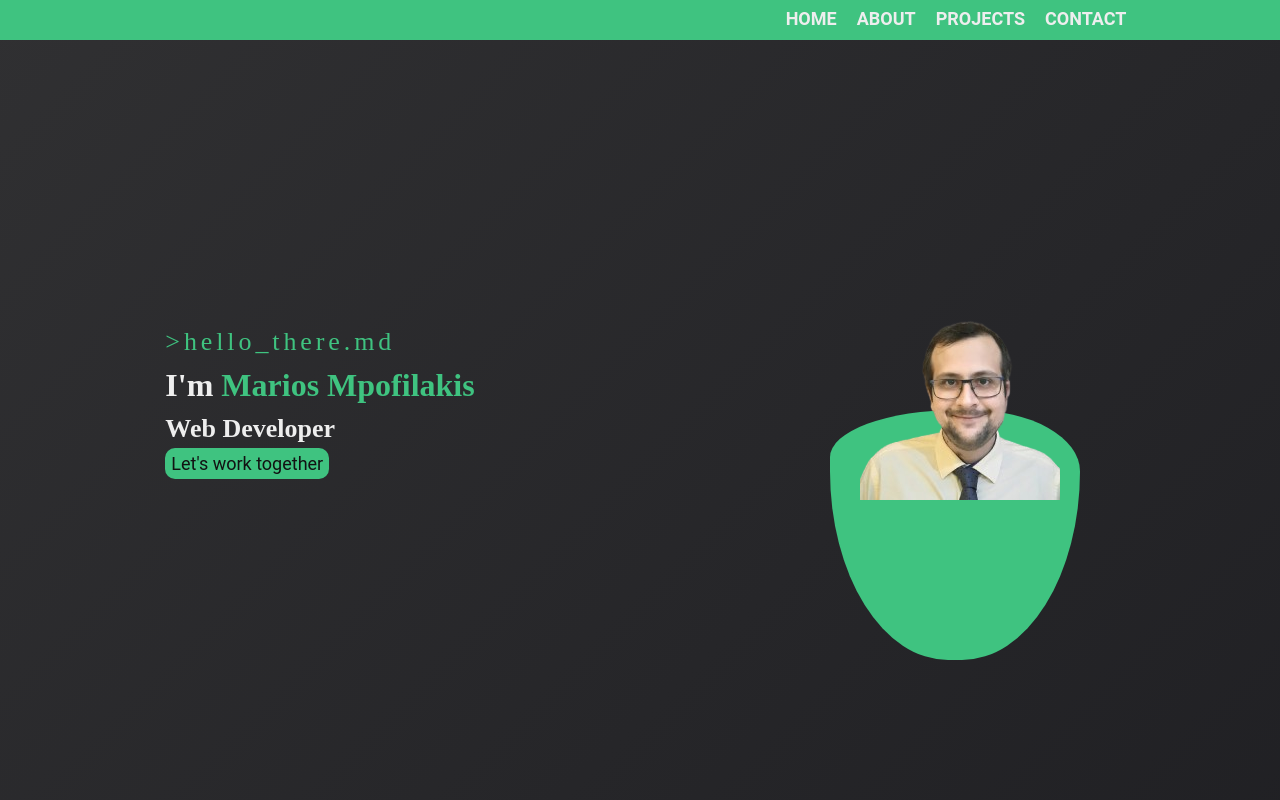
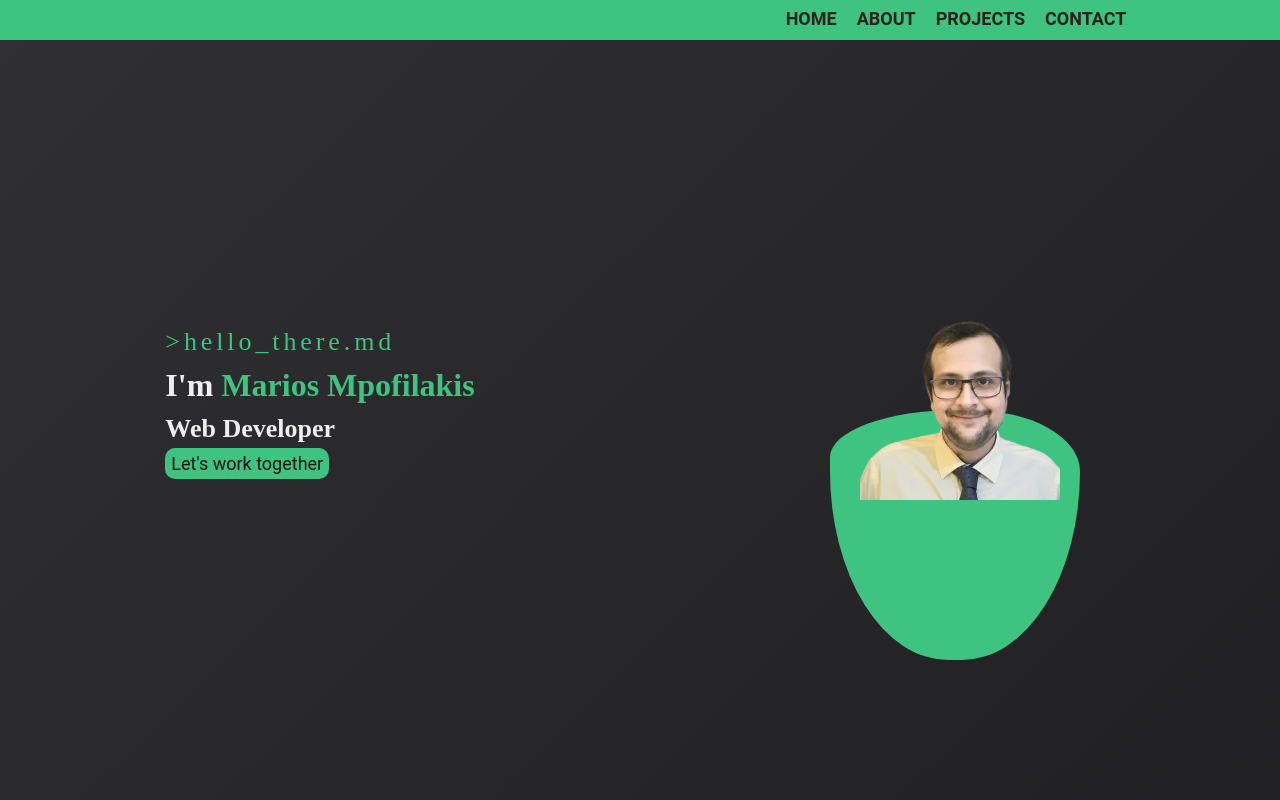
Before and after one commit to bofmar/portfolio, a React (Create React App) app: page / in a window 1280 px wide. Shown: the top 800 px of the page. Built offline with nearby package versions, Linux system fonts and the light colour scheme.

Commit message:
Change the color of the navbar links to improve readability

```diff
--- a/src/App.css
+++ b/src/App.css
@@ -61,7 +61,7 @@ header > ul {
 
 header a {
   font-size: var(--normal-text-size);
-  color: var(--white-text);
+  color: var(--bg-secondary);
   font-family: Roboto;
   position: relative;
 }
@@ -80,7 +80,7 @@ header a::after {
 
 header a:hover:after,
 header a:focus:after {
-  background-color: var(--white-text);
+  background-color: var(--bg-secondary);
   transform: scaleX(1);
 }
 
```
